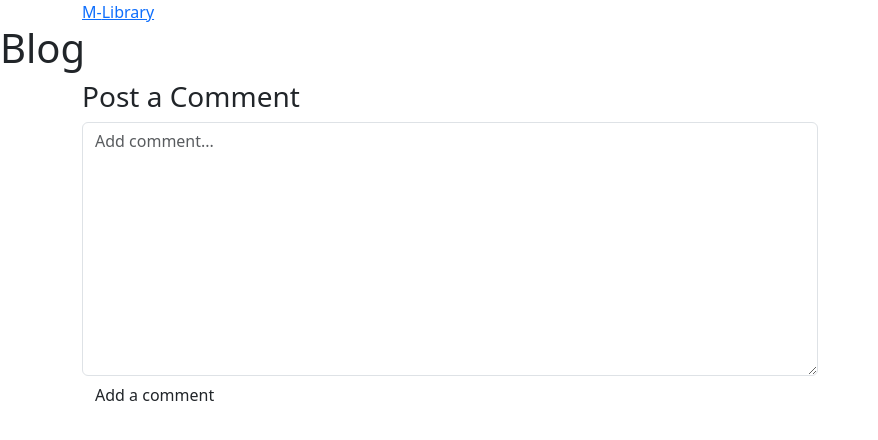
After one commit to miroslavaslavova13/m-library-final-project, a Django app: template m_library/templates/blog/edit-comment.html in a window 1280 px wide. The commit adds this page. Shown: the top 440 px of the page, without its empty margins (0-878 px from the left). Run offline with Django 3.2, Linux system fonts and the light colour scheme; the template is opened without the code that fills it: values that come from a table or form of the project are taken from there, others are empty; parts of the project's set-up code (start-up, migrations or seed data) failed here and were passed over; some libraries are stand-ins or nearby versions.

Commit message:
edit and delete comments in blog posts

```diff
--- a/m_library/m_library/blog/forms.py
+++ b/m_library/m_library/blog/forms.py
@@ -45,3 +45,14 @@ class PostCommentForm(forms.ModelForm):
                 }
             )
         }
+
+
+class PostCommentEditForm(PostCommentForm):
+    pass
+
+
+class PostCommentDeleteForm(PostCommentForm):
+    def save(self, commit=True):
+        if commit:
+            self.instance.delete()
+        return self.instance
--- a/m_library/m_library/blog/urls.py
+++ b/m_library/m_library/blog/urls.py
@@ -1,11 +1,15 @@
 from django.contrib.auth.decorators import login_required
 from django.urls import path, include
 
-from m_library.blog.views import blog, PostDetailsView, AddPostView, EditPostView, DeletePostView, comment_post
+from m_library.blog.views import blog, PostDetailsView, AddPostView, EditPostView, DeletePostView, comment_post, \
+    EditCommentView, DeleteCommentView
 
 urlpatterns = [
     path('', blog, name='blog'),
     path('comment/<int:post_id>/', comment_post, name='comment post'),
+    path('<int:post_id>/edit-comment/<int:pk>/', login_required(EditCommentView.as_view()), name='edit comment'),
+    path('<int:post_id>/delete-comment/<int:pk>/', login_required(DeleteCommentView.as_view()), name='delete comment'),
+
     path('add-post/', login_required(AddPostView.as_view()), name='add post'),
     path('<int:pk>/', include([
         path('', PostDetailsView.as_view(), name='post details'),
--- /dev/null
+++ b/m_library/templates/blog/edit-comment.html
@@ -0,0 +1,33 @@
+{% extends 'base/base_blog.html' %}
+{% load static %}
+{% load class_filter %}
+{% block page_content %}
+
+    <section class="site-section subpage-site-section section-blog">
+        <div class="container">
+            <div class="row">
+                <div class="col-md-8">
+
+                    <div class="respond">
+                        <h3>Post a Comment</h3>
+                        <form method="post" action="{% url 'edit comment' post_id=post_id pk=object.pk%}" class="form-horizontal">
+
+                            {{ form.text|add_class:'form-control form-control-comment' }}
+                            <button class="btn btn-green">Add a comment</button>
+                            {% csrf_token %}
+                        </form>
+                    </div><!-- /.respond -->
+                </div>
+                <aside class="col-md-4">
+                    <div class="sidebar">
+
+
+
+
+                    </div><!-- /.sidebar -->
+                </aside>
+            </div>
+        </div>
+    </section><!-- /.section-portfolio -->
+
+{% endblock %}
```
Also changed, not shown: m_library/m_library/blog/views.py (+28 -2 lines), m_library/templates/blog/blog-post-details.html (+12 -2 lines), 4 other files.
